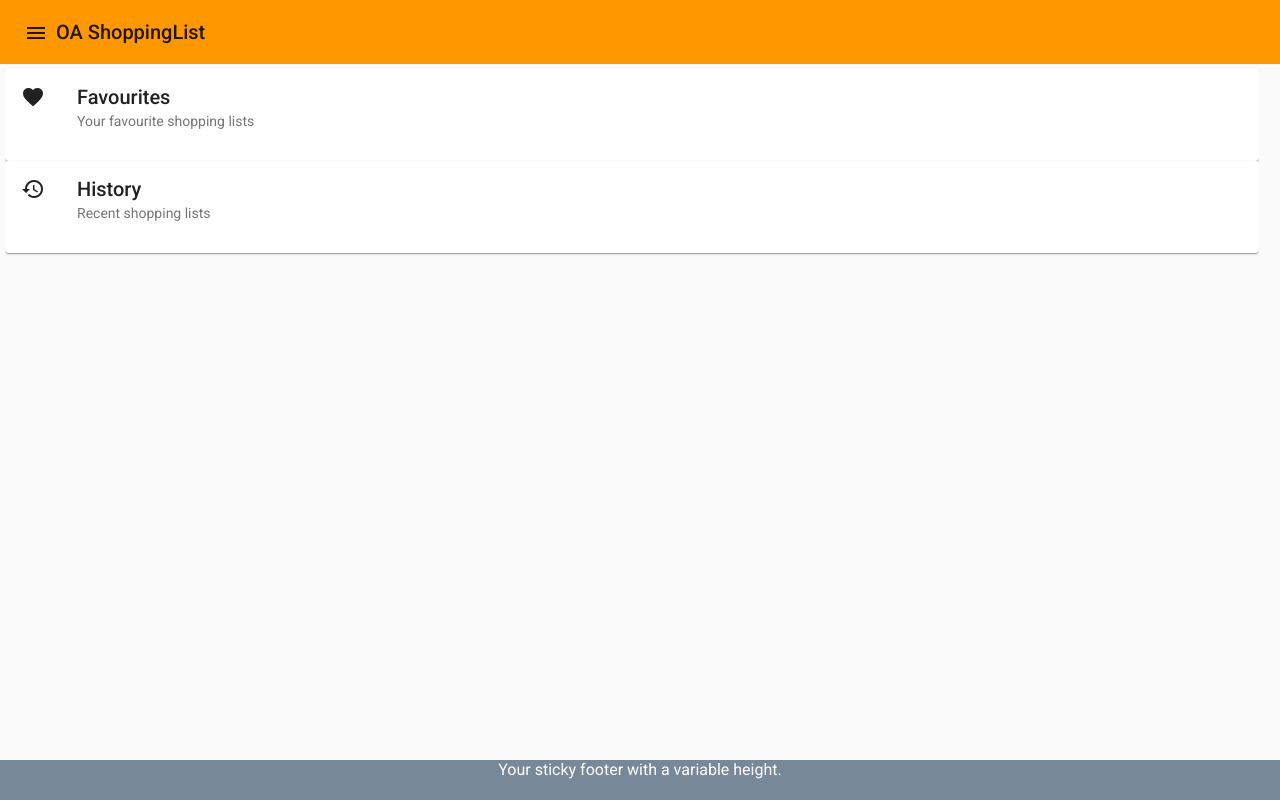
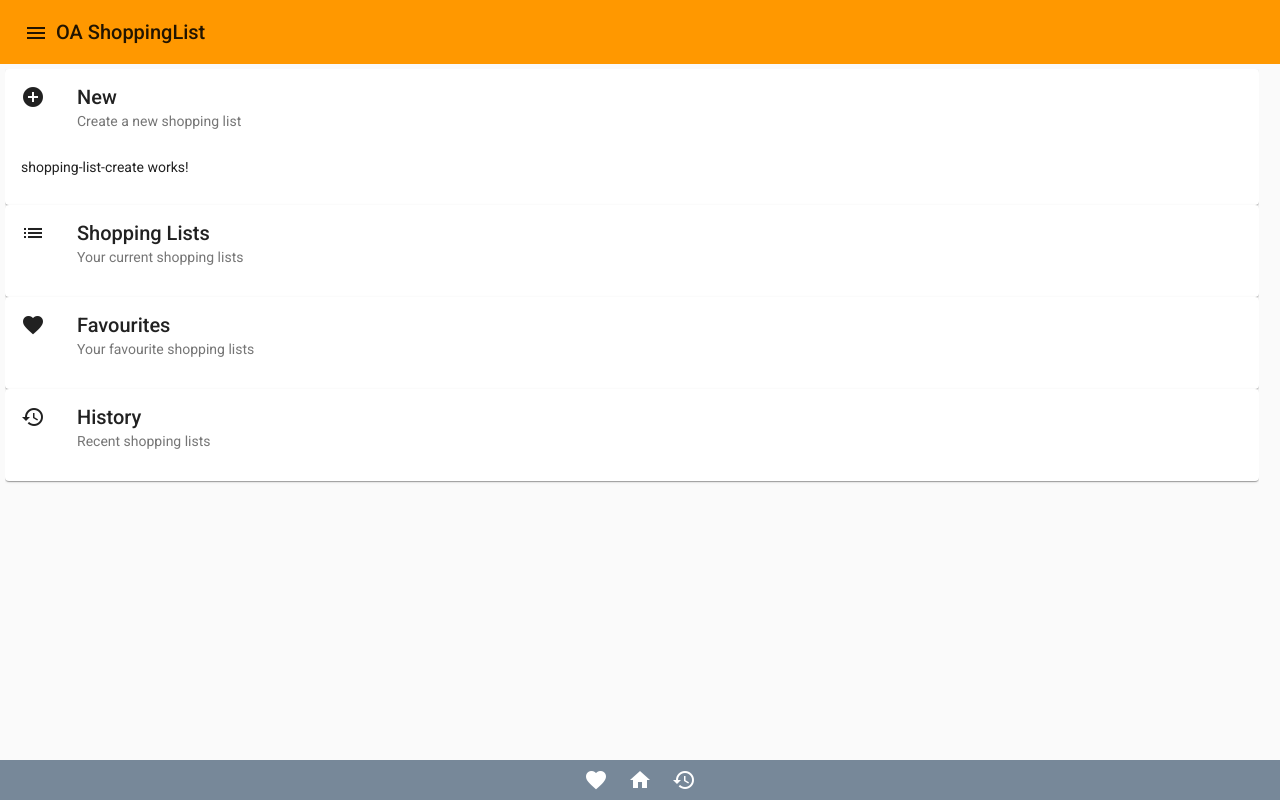
Before and after one commit to simonjturk/shoppingList, an Angular app: page /shopping-list in a window 1280 px wide. Built offline with nearby package versions, Linux system fonts and the light colour scheme.

Commit message:
added icons to footer module

```diff
--- a/src/app/core/core.module.ts
+++ b/src/app/core/core.module.ts
@@ -8,6 +8,7 @@ import { Error404Component } from './pages/error404/error404.component';
 import { ErrorService } from './services/error.service';
 import { IosInstallComponent } from './components/ios-install/ios-install.component';
 import { MatIconModule } from '@angular/material/icon';
+
 
 @NgModule({
   declarations: [HomeComponent, Error500Component, Error404Component, IosInstallComponent],
--- a/src/app/core/layout/footer/footer.component.html
+++ b/src/app/core/layout/footer/footer.component.html
@@ -1,3 +1,8 @@
-<div class="footer" #footer>
-        Your sticky footer with a variable height.
+<div class="footer" #footer  >
+        <div fxLayout="row" fxLayoutGap="20px" fxLayoutAlign="center center" fxFlexFill>
+
+                <mat-icon aria-hidden="false" aria-label="history icon">favorite</mat-icon>
+                <mat-icon aria-hidden="false" aria-label="history icon">home</mat-icon>
+                <mat-icon aria-hidden="false" aria-label="history icon">history</mat-icon>
+        </div>
 </div>
--- a/src/app/core/layout/footer/footer.component.scss
+++ b/src/app/core/layout/footer/footer.component.scss
@@ -6,6 +6,6 @@
     height: 40px;
     background-color: lightslategray;
     color: white;
-    text-align: center;
+   // text-align: center;
     margin: 0px;
  }
--- a/src/app/core/layout/layout.module.ts
+++ b/src/app/core/layout/layout.module.ts
@@ -12,18 +12,20 @@ import { TemplateComponent } from './template/template.component';
 import { FooterComponent } from './footer/footer.component';
 import { RouterModule } from '@angular/router';
 import { ContentComponent } from './content/content.component';
+import { FlexLayoutModule } from '@angular/flex-layout';
 @NgModule({
   declarations: [NavbarComponent, TemplateComponent, FooterComponent, ContentComponent],
   imports: [
     RouterModule,
     CommonModule,
     LayoutModule,
+    FlexLayoutModule,
     MatToolbarModule,
     MatButtonModule,
     MatSidenavModule,
     MatIconModule,
     MatListModule
   ],
-  exports:[NavbarComponent, TemplateComponent]
+  exports:[NavbarComponent, TemplateComponent, FlexLayoutModule]
 })
 export class AppLayoutModule { }
--- /dev/null
+++ b/src/app/modules/shopping-list/components/shopping-list-create/shopping-list-create.component.html
@@ -0,0 +1 @@
+<p>shopping-list-create works!</p>
--- /dev/null
+++ b/src/app/modules/shopping-list/components/shopping-list-create/shopping-list-create.component.ts
@@ -0,0 +1,15 @@
+import { Component, OnInit } from '@angular/core';
+
+@Component({
+  selector: 'app-shopping-list-create',
+  templateUrl: './shopping-list-create.component.html',
+  styleUrls: ['./shopping-list-create.component.scss']
+})
+export class ShoppingListCreateComponent implements OnInit {
+
+  constructor() { }
+
+  ngOnInit() {
+  }
+
+}
--- a/src/app/modules/shopping-list/shopping-list.module.ts
+++ b/src/app/modules/shopping-list/shopping-list.module.ts
@@ -5,10 +5,11 @@ import { ShoppingListRoutingModule } from './shopping-list-routing.module';
 import { ShoppingListComponent } from './shopping-list.component';
 import { SharedModule } from 'src/app/shared/shared.module';
 import { HomeComponent } from './views/home/home.component';
+import { ShoppingListCreateComponent } from './components/shopping-list-create/shopping-list-create.component';
 
 
 @NgModule({
-  declarations: [ShoppingListComponent, HomeComponent],
+  declarations: [ShoppingListComponent, HomeComponent, ShoppingListCreateComponent],
   imports: [
     CommonModule,
     SharedModule,
--- a/src/app/modules/shopping-list/views/home/home.component.html
+++ b/src/app/modules/shopping-list/views/home/home.component.html
@@ -1,8 +1,32 @@
+
 
 
 <mat-card>
     <mat-card-header>
-      <div mat-card-avatar ><mat-icon aria-hidden="false" aria-label="Example thumbs up SVG icon">favorite</mat-icon></div>
+        <div mat-card-avatar ><mat-icon aria-hidden="false" aria-label="favourite icon">add_circle</mat-icon></div>
+        <mat-card-title>New</mat-card-title>
+        <mat-card-subtitle>Create a new shopping list</mat-card-subtitle>
+    </mat-card-header>
+
+    <mat-card-content>
+        <app-shopping-list-create></app-shopping-list-create>
+    </mat-card-content>
+</mat-card>
+<mat-card>
+    <mat-card-header>
+        <div mat-card-avatar ><mat-icon aria-hidden="false" aria-label="favourite icon">list</mat-icon></div>
+        <mat-card-title>Shopping Lists</mat-card-title>
+        <mat-card-subtitle>Your current shopping lists</mat-card-subtitle>
+    </mat-card-header>
+
+    <mat-card-content>
+
+    </mat-card-content>
+</mat-card>
+
+ <mat-card>
+    <mat-card-header>
+      <div mat-card-avatar ><mat-icon aria-hidden="false" aria-label="favourite icon">favorite</mat-icon></div>
       <mat-card-title>Favourites</mat-card-title>
       <mat-card-subtitle>Your favourite shopping lists</mat-card-subtitle>
     </mat-card-header>
@@ -14,7 +38,7 @@
 
   <mat-card>
     <mat-card-header>
-      <div mat-card-avatar ><mat-icon aria-hidden="false" aria-label="Example thumbs up SVG icon">history</mat-icon></div>
+      <div mat-card-avatar ><mat-icon aria-hidden="false" aria-label="history icon">history</mat-icon></div>
       <mat-card-title>History</mat-card-title>
       <mat-card-subtitle>Recent shopping lists</mat-card-subtitle>
     </mat-card-header>
```
Also changed, not shown: src/app/modules/shopping-list/components/shopping-list-create/shopping-list-create.component.scss (added), 1 other file (tests, documents, lock files or other folders).
